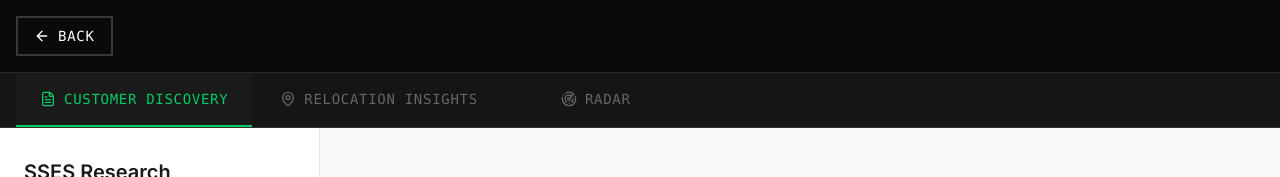
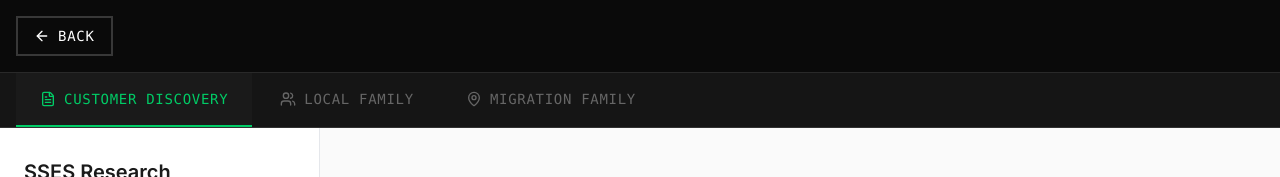
Before and after one commit to dobedobedu/SSES_Rebranding, a React (Vite) app: page /research in a window 1280 px wide. Shown: the top 177 px of the page. Built offline with nearby package versions, Linux system fonts and the light colour scheme.

Commit message:
Update research tabs: remove Relocation Insights, rename Radar to Migration Family, add Local Family

```diff
--- a/components/ResearchPage.tsx
+++ b/components/ResearchPage.tsx
@@ -1,10 +1,10 @@
 import React, { useState } from 'react';
-import { ArrowLeft, FileText, MapPin, Radar } from 'lucide-react';
+import { ArrowLeft, FileText, MapPin, Users } from 'lucide-react';
 
 const RESEARCH_TABS = [
   { id: 'discovery', label: 'Customer Discovery', src: '/local-discover.html', icon: FileText },
-  { id: 'relocation', label: 'Relocation Insights', src: '/Relocation Research.html', icon: MapPin },
-  { id: 'radar', label: 'Radar', src: '/relocation-radar.html', icon: Radar },
+  { id: 'local', label: 'Local Family', src: '/relocation-radar.html', icon: Users },
+  { id: 'migration', label: 'Migration Family', src: '/relocation-radar.html', icon: MapPin },
 ];
 
 const ResearchPage: React.FC = () => {
```
